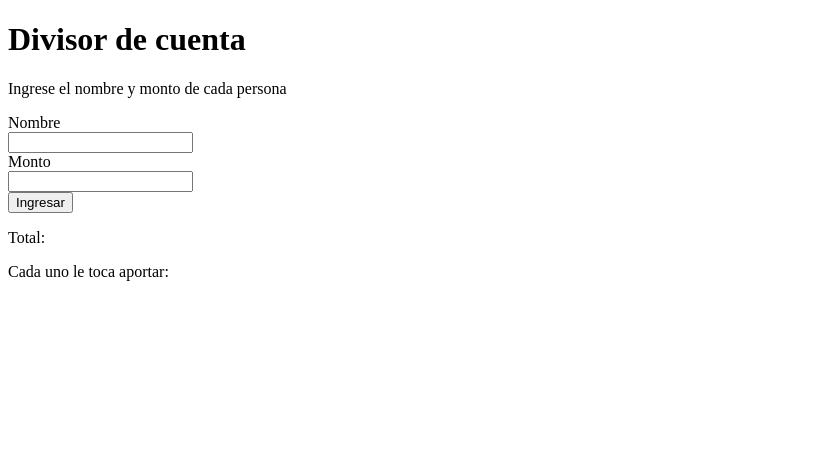
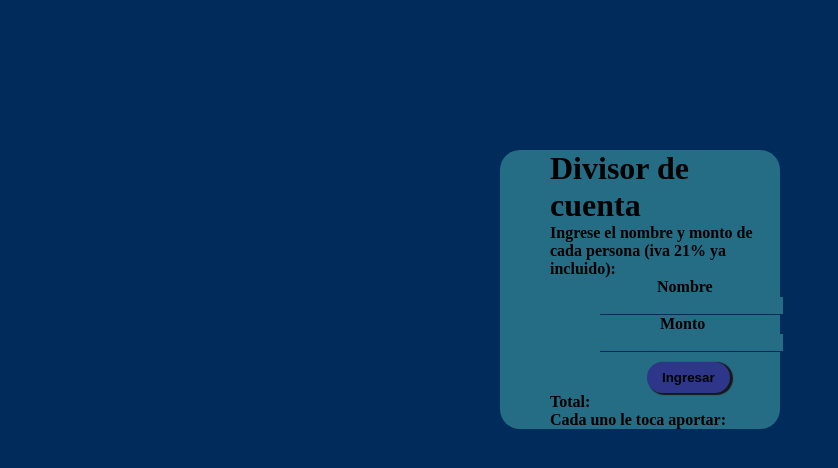
Before and after one commit to Federexi/Javascript-coderhouse, a plain HTML site: page index.html in a window 1280 px wide. Shown: the whole page, without its empty margins (0-838 px from the left). Drawn offline with Linux system fonts and the light colour scheme; a web font is replaced by a local one.

Commit message:
agrego estilo

```diff
--- a/index.html
+++ b/index.html
@@ -4,16 +4,18 @@
     <meta charset="UTF-8">
     <meta http-equiv="X-UA-Compatible" content="IE=edge">
     <meta name="viewport" content="width=device-width, initial-scale=1.0">
+    <link rel="stylesheet" href="main.css">
     <title>Divisor</title>
 </head>
 <body>
+    <div class="card-container">
     <h1>Divisor de cuenta</h1>
-    <p>Ingrese el nombre y monto de cada persona</p>
-    <label>Nombre</label>
+    <p>Ingrese el nombre y monto de cada persona (iva 21% ya incluido):</p>
+    <label id="nombre-texto">Nombre</label>
     <br>
     <input type="text" id="nombre">
     <br>
-    <label>Monto</label>
+    <label id="monto-texto">Monto</label>
     <br>
     <input type="number" id="monto">
     <br>
@@ -21,6 +23,7 @@
     <p>Total: <span id="total"></span> </p>
     <p id="personitas"></p>
     <p> Cada uno le toca aportar: <span id="aporte"></span> </p>
+ </div>
     <script src="main.js"></script>
 </body>
 </html>
--- /dev/null
+++ b/main.css
@@ -0,0 +1,65 @@
+@import url('https://fonts.googleapis.com/css2?family=Lato:wght@300&family=Uchen&display=swap');
+
+* {
+    margin: 0;
+    font-weight: 600;
+}
+
+body {
+    font-family: "uchen";
+    background-color: #002B5B;
+}
+
+.card-container {
+    margin-left: 500px;
+    margin-right: 500px;
+    padding-left: 50px;
+    background-color: #256D85;
+    border-radius: 20px;
+    margin-top: 150px;
+}
+
+input {
+    border: none;
+    background-color: #256D85;
+    border-bottom: 1px solid #002B5B;
+    margin-left: 50px;
+}
+
+input:focus {
+    outline: none;
+}
+
+/* elimina las flechas del input tipo número*/
+input::-webkit-outer-spin-button,
+input::-webkit-inner-spin-button {
+    -webkit-appearance: none;
+    margin: 0;
+}
+
+
+
+#monto-texto {
+    margin-left: 110px;
+}
+
+#nombre-texto {
+    margin-left: 107px;
+}
+
+#calcular {
+    margin-left: 97px;
+    margin-top: 10px;
+    border: none;
+    padding: 8px 15px 8px 15px;
+    border-radius: 20px;
+    font-weight: 600;
+    background-color: rgb(45, 54, 136);
+    box-shadow: 2px 1px 1px 1px  rgb(24, 23, 23);
+}
+
+#calcular:hover {
+    cursor: pointer;
+    background-color: rgb(53, 63, 156);
+    transition-delay: 0.08s;
+}
```
